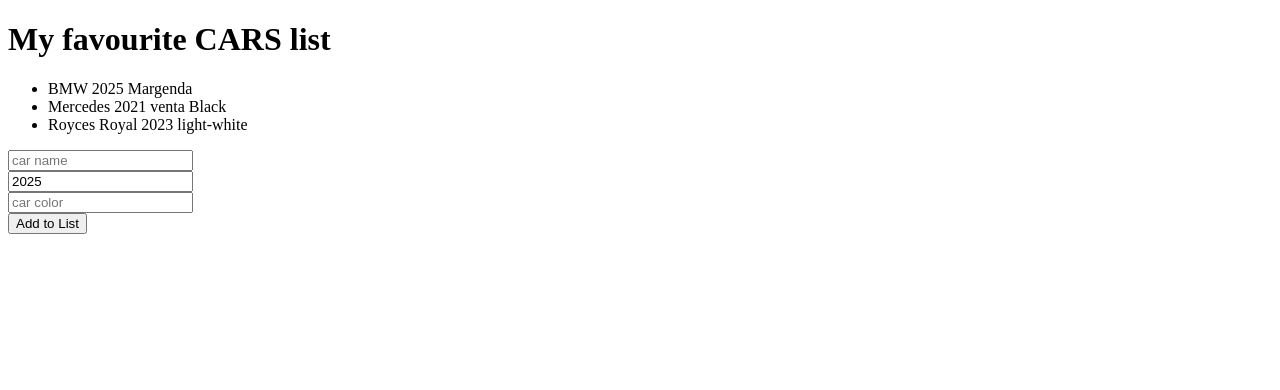
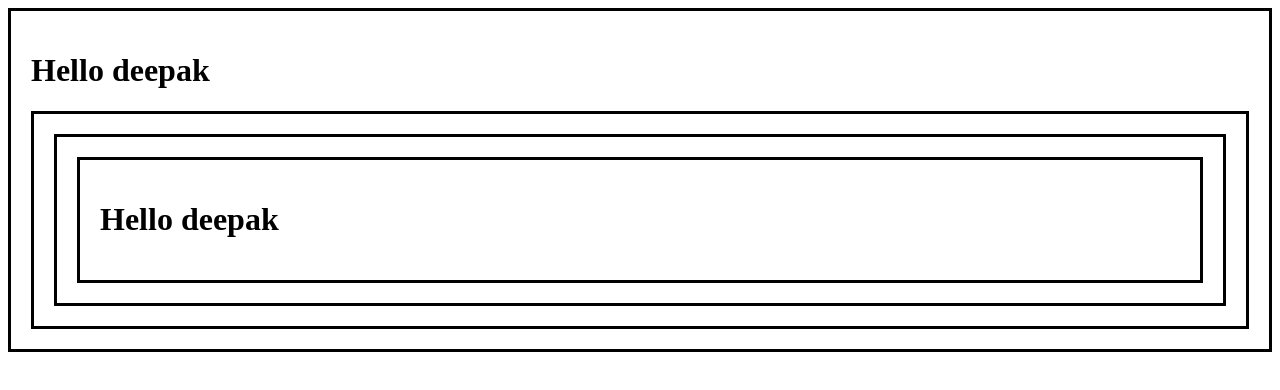
Before and after one commit to dkumarsing7/REACT, a React (Vite) app in the folder practice/: page / in a window 1280 px wide. Shown: the top 390 px of the page. Built offline with nearby package versions, Linux system fonts and the light colour scheme.

Commit message:
createContext and useContext

```diff
--- a/practice/src/App.jsx
+++ b/practice/src/App.jsx
@@ -1,55 +1,10 @@
-// ...
+import ComponentA from "./ComponentA.jsx";
 
-import { useState } from "react";
-
-// ...
-
-function ChangeArrayObject() {
-  const [cars, setCars] = useState([
-    { name: "BMW", model: 2025, color: "Margenda" },
-    { name: "Mercedes", model: 2021, color: "venta Black" },
-    { name: "Royces Royal", model: 2023, color: "light-white" },
-  ]);
-
-  const [name, setName] = useState("");
-  const [model, setModel] = useState(new Date().getFullYear());
-  const [color, setColor] = useState("");
-
-
-const handleAdd=()=>{
-    const newCar = { name:name, model:model, color:color};
-    setCars([...cars, newCar]);
-    setName("");
-    setModel(new Date().getFullYear());
-    setColor("");
-}
+function App() {
   return (
     <>
-      <div>
-        <h1>My favourite CARS list </h1>
-        <ul>
-          {cars.map((car, index) => (
-            <li key={index}>
-              {car.name} {car.model} {car.color}
-            </li>
-          ))}
-        </ul>
-        <input type="text" value={name} onChange={(e)=>setName(e.target.value)} placeholder="car name" />
-        <br />
-        <input type="number" value={model} onChange={(e)=>setModel(e.target.value)} placeholder="model name"/>
-        <br />
-        <input type="text" value={color} onChange={(e)=>setColor(e.target.value)} placeholder="car color" />
-        <br />
-        <button onClick={handleAdd}>Add to List</button>
-      </div>
+      <ComponentA/>
     </>
   );
 }
-
-export default function App() {
-  return (
-    <>
-      <ChangeArrayObject />
-    </>
-  );
-}
+export default App;
--- /dev/null
+++ b/practice/src/ComponentA.jsx
@@ -0,0 +1,14 @@
+import { createContext } from "react";
+import ComponentB from "./ComponentB.jsx";
+export const UserContext = createContext();
+
+export default function ComponentA() {
+    const user = 'deepak';
+  return (
+    <div className="box"> <h1>Hello {user}</h1>
+      <UserContext.Provider value={user}>
+        <ComponentB />
+      </UserContext.Provider>
+    </div>
+  );
+}
--- /dev/null
+++ b/practice/src/ComponentB.jsx
@@ -0,0 +1,8 @@
+import ComponentC from "./ComponentC.jsx";
+export default function ComponentB() {
+  return (
+    <div className="box">
+      <ComponentC />
+    </div>
+  );
+}
--- /dev/null
+++ b/practice/src/ComponentC.jsx
@@ -0,0 +1,9 @@
+import ComponentD from "./ComponentD.jsx";
+
+export default function ComponentC() {
+  return (
+    <div className="box" >
+      <ComponentD/>
+    </div>
+  )
+}
--- /dev/null
+++ b/practice/src/ComponentD.jsx
@@ -0,0 +1,11 @@
+import { useContext } from "react"
+import { UserContext } from "./ComponentA"
+
+export default function ComponentD() {
+  const user = useContext(UserContext);
+  return (
+    <div className="box">
+      <h1 >Hello {user}</h1>
+    </div>
+  )
+}
--- a/practice/src/index.css
+++ b/practice/src/index.css
@@ -1,34 +1,4 @@
-.container {
-    display: flex;
-    flex-direction: column;
-    justify-content: center;
-    align-items: center;
-    font-family: Arial, Helvetica, sans-serif;
+.box {
+    border: 3px solid black;
+    padding: 20px;
 }
-
-.heading {
-    font-size: 3rem;
-}
-
-.test-subject {
-    text-align: center;
-    max-width: 25rem;
-    padding: 7rem;
-    border-radius: 2em;
-    border: 2px solid hsl(0, 0%, 60%);
-    transition: 0.5s ease;
-    font-size: 1.5rem;
-    margin-bottom: 1rem;
-}
-
-.sub-heading {
-    font-size: 1.5rem;
-}
-
-input[type="color"] {
-    padding: 0;
-    border-radius: 2rem;
-    min-width: 8rem;
-    min-height: 3rem;
-    border: 3px solid hsl(0, 0%, 100%);
-}
```
